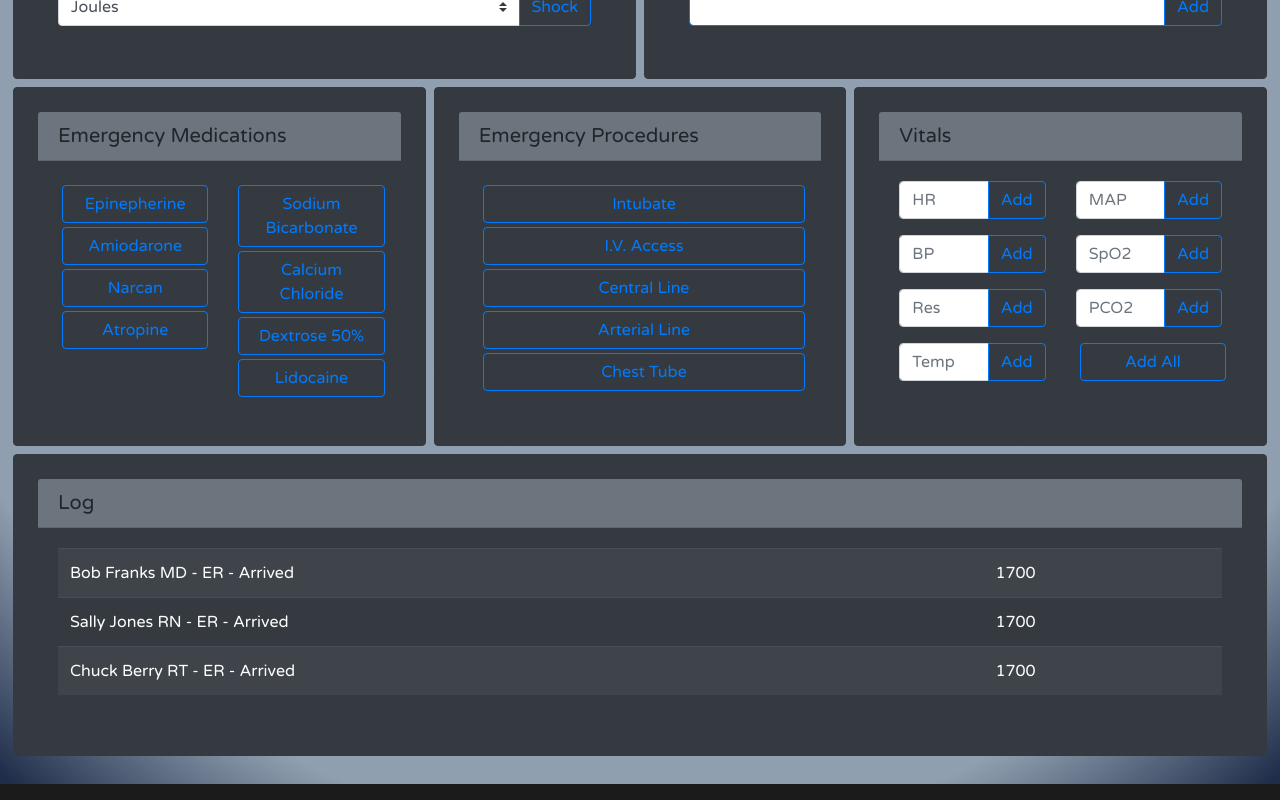
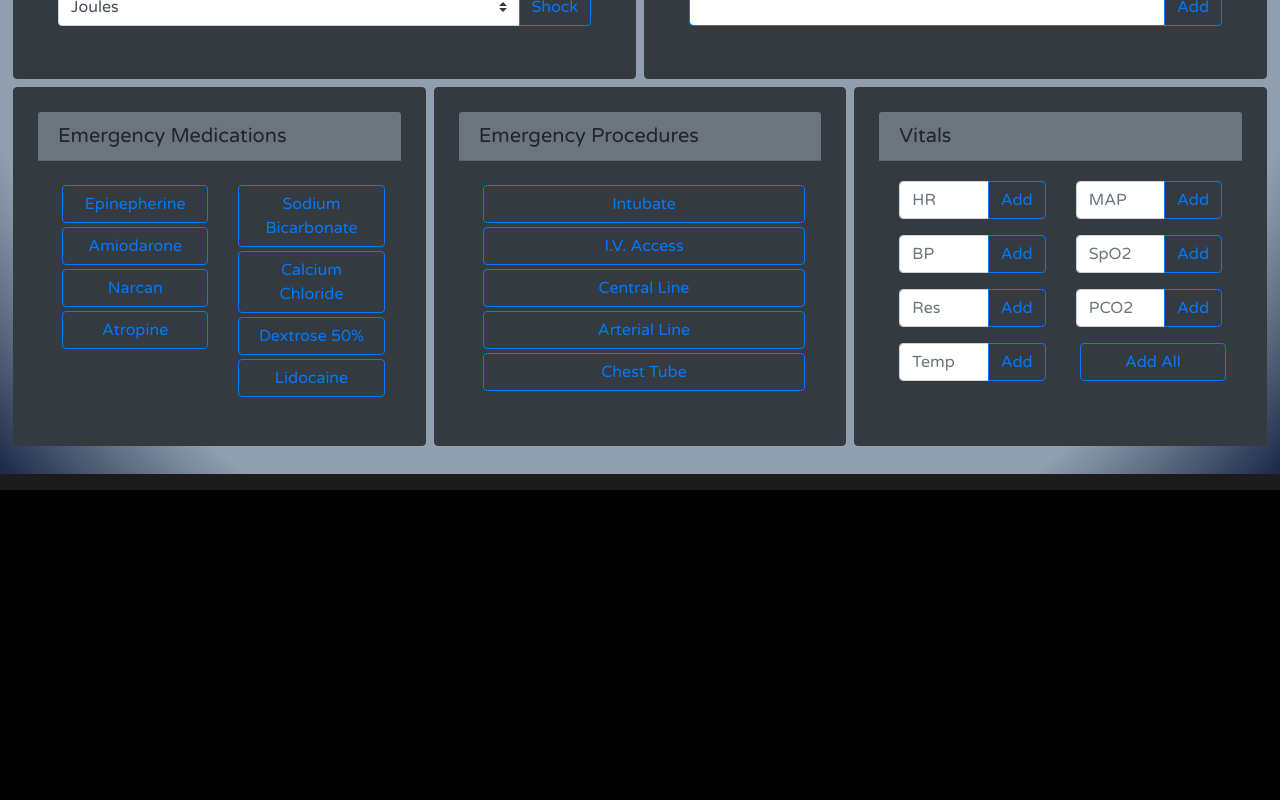
Before and after one commit to pyRN/code-blue, a React (Create React App) app: page / in a window 1280 px wide. Shown: the part 642-1442 px from the top of the page. After the commit the page ends 1132 px from the top, so only its background shows below. Built offline with nearby package versions, Linux system fonts and the light colour scheme.

Commit message:
Moved log to it's own path, added log to navbar, moved subcomponents to proper directory

```diff
--- a/src/App.js
+++ b/src/App.js
@@ -4,13 +4,14 @@ import './App.css';
 import 'bootstrap/dist/css/bootstrap.min.css'
 
 //Components
-import FooterComponent from '../src/components/FooterComponent'
+import FooterComponent from './components/subcomponents/FooterComponent'
+import LogComponent from '../src/components/LogComponent'
 import MainComponent from '../src/components/MainComponent'
 import MedicationsListComponent from '../src/components/MedicationsListComponent'
-import NavBarComponent from '../src/components/NavBarComponent'
+import NavBarComponent from './components/subcomponents/NavBarComponent'
 import ProcedureListComponent from '../src/components/ProcedureListComponent'
 import ReferenceComponent from '../src/components/ReferenceComponent'
-import SecondNavBar from '../src/components/SecondNavBar'
+import SecondNavBar from './components/subcomponents/SecondNavBar'
 import TeamListComponent from '../src/components/TeamListComponent'
 
 
@@ -24,6 +25,7 @@ function App() {
           <SecondNavBar/>
         </div>
         <Route path="/" exact component={MainComponent}/>
+        <Route path="/log" component={LogComponent}/>
         <Route path="/team" component={TeamListComponent}/>
         <Route path="/procedures" component={ProcedureListComponent}/>
         <Route path="/meds" component={MedicationsListComponent}/>
--- /dev/null
+++ b/src/components/LogComponent.jsx
@@ -0,0 +1,38 @@
+import React, { Component } from 'react'
+
+class LogComponent extends Component {
+    state = {  }
+    render() {
+        return (
+            <div className="m-5">
+                <table className="table table-dark table-striped">
+                        <tbody>
+                            <tr>
+                                <td>Bob Franks</td>
+                                <td>MD</td>
+                                <td>ER</td>
+                                <td>Arrived</td>
+                                <td>1700</td>
+                            </tr>
+                            <tr>
+                                <td>Sally Jones</td>
+                                <td>RN</td>
+                                <td>ER</td>
+                                <td>Arrived</td>
+                                <td>1700</td>
+                            </tr>
+                            <tr>
+                                <td>Chuck Berry</td>
+                                <td>RT</td>
+                                <td>ER</td>
+                                <td>Arrived</td>
+                                <td>1700</td>
+                            </tr>
+                        </tbody>
+                    </table>
+            </div>
+        );
+    }
+}
+
+export default LogComponent;
--- a/src/components/MainComponent.jsx
+++ b/src/components/MainComponent.jsx
@@ -5,7 +5,6 @@ import CprComponent from './subcomponents/CprComponent'
 import DefibrillateComponent from './subcomponents/DefibrillateComponent'
 import EmergencyMedsComponent from './subcomponents/EmergencyMedsComponent'
 import EmergencyProcComponent from './subcomponents/EmergencyProcComponent'
-import LogComponent from './subcomponents/LogComponent'
 import NotesComponent from './subcomponents/NotesComponent'
 import RhythmComponent from './subcomponents/RhythmComponent'
 import VitalsComponent from './subcomponents/VitalsComponent'
@@ -30,9 +29,6 @@ class MainComponent extends Component {
                     <EmergencyProcComponent/>
                     <VitalsComponent/>
                 </div>
-                <div className="row">
-                    <LogComponent/>
-                </div>
             </div>
         );
     }
--- a/src/components/subcomponents/LogComponent.jsx
+++ /dev/null
@@ -1,34 +0,0 @@
-import React, { Component } from 'react'
-
-class LogComponent extends Component {
-    state = {  }
-    render() {
-        return (
-            <div className="col-lg card m-1 p-4 border border-dark bg-dark rounded">
-                <div className="card-header bg-secondary">
-                    <h5 className="m-auto">Log</h5>
-                </div>
-                <div className="card-body">
-                    <table className="table table-dark table-striped">
-                        <tbody>
-                            <tr>
-                                <td>Bob Franks MD - ER - Arrived</td>
-                                <td>1700</td>
-                            </tr>
-                            <tr>
-                                <td>Sally Jones RN - ER - Arrived</td>
-                                <td>1700</td>
-                            </tr>
-                            <tr>
-                                <td>Chuck Berry RT - ER - Arrived</td>
-                                <td>1700</td>
-                            </tr>
-                        </tbody>
-                    </table>
-                </div>
-            </div>
-        );
-    }
-}
-
-export default LogComponent;
--- a/src/components/NavBarComponent.jsx
+++ b/src/components/subcomponents/NavBarComponent.jsx
@@ -21,6 +21,9 @@ class NavBarComponent extends Component {
                                 <Link className="nav-link text-primary" to="/">Main</Link>
                             </li>
                             <li className="nav-item">
+                                <Link className="nav-link text-primary" to="/log">Log</Link>
+                            </li>
+                            <li className="nav-item">
                                 <Link className="nav-link text-primary" to="/team">Team</Link>
                             </li>
                             <li className="nav-item">
```
Also changed, not shown: src/components/subcomponents/EpiClockComponent.jsx (renamed from src/components/EpiClockComponent.jsx), src/components/subcomponents/FooterComponent.jsx (renamed from src/components/FooterComponent.jsx), src/components/subcomponents/MainClockComponent.jsx (renamed from src/components/MainClockComponent.jsx), src/components/subcomponents/SecondNavBar.jsx (renamed from src/components/SecondNavBar.jsx).
